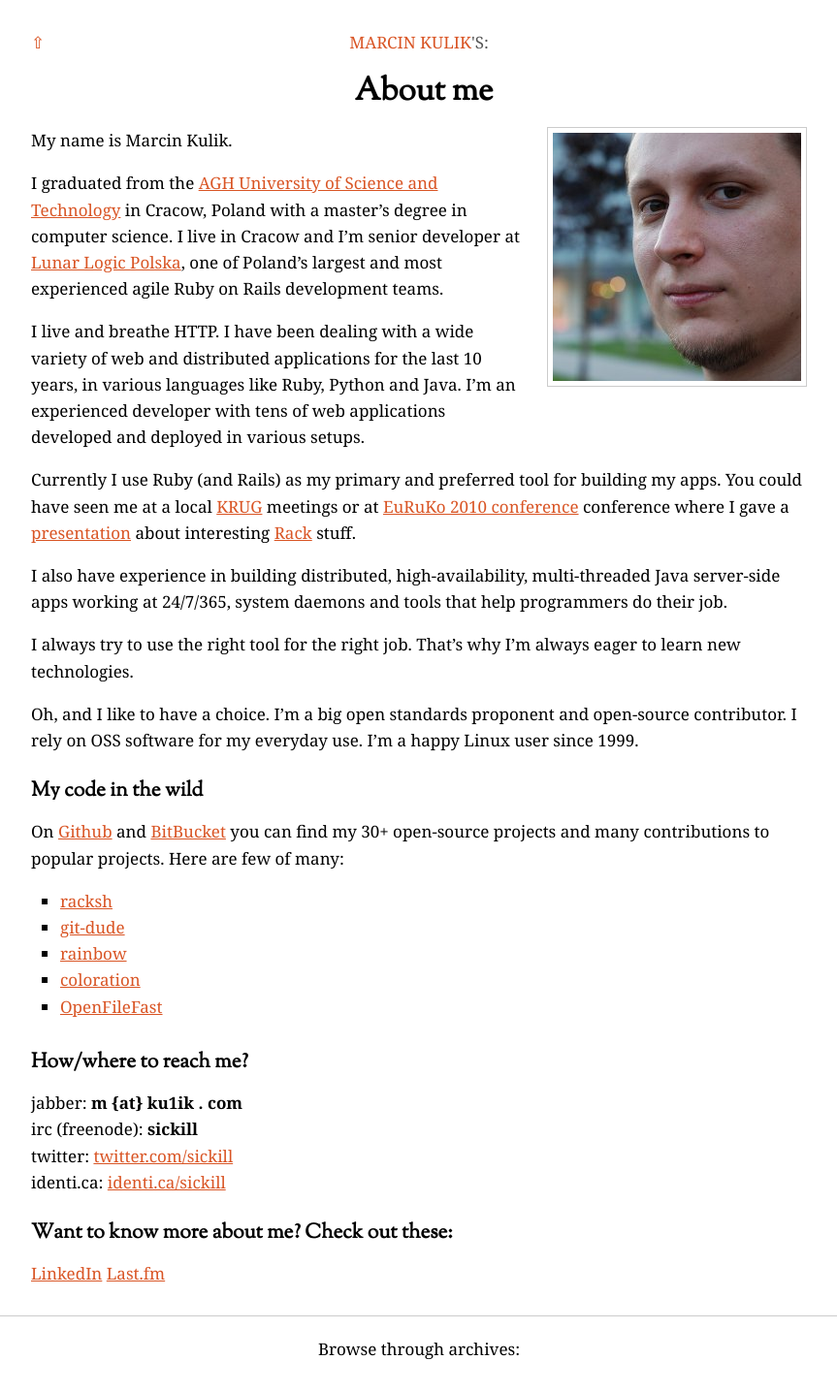
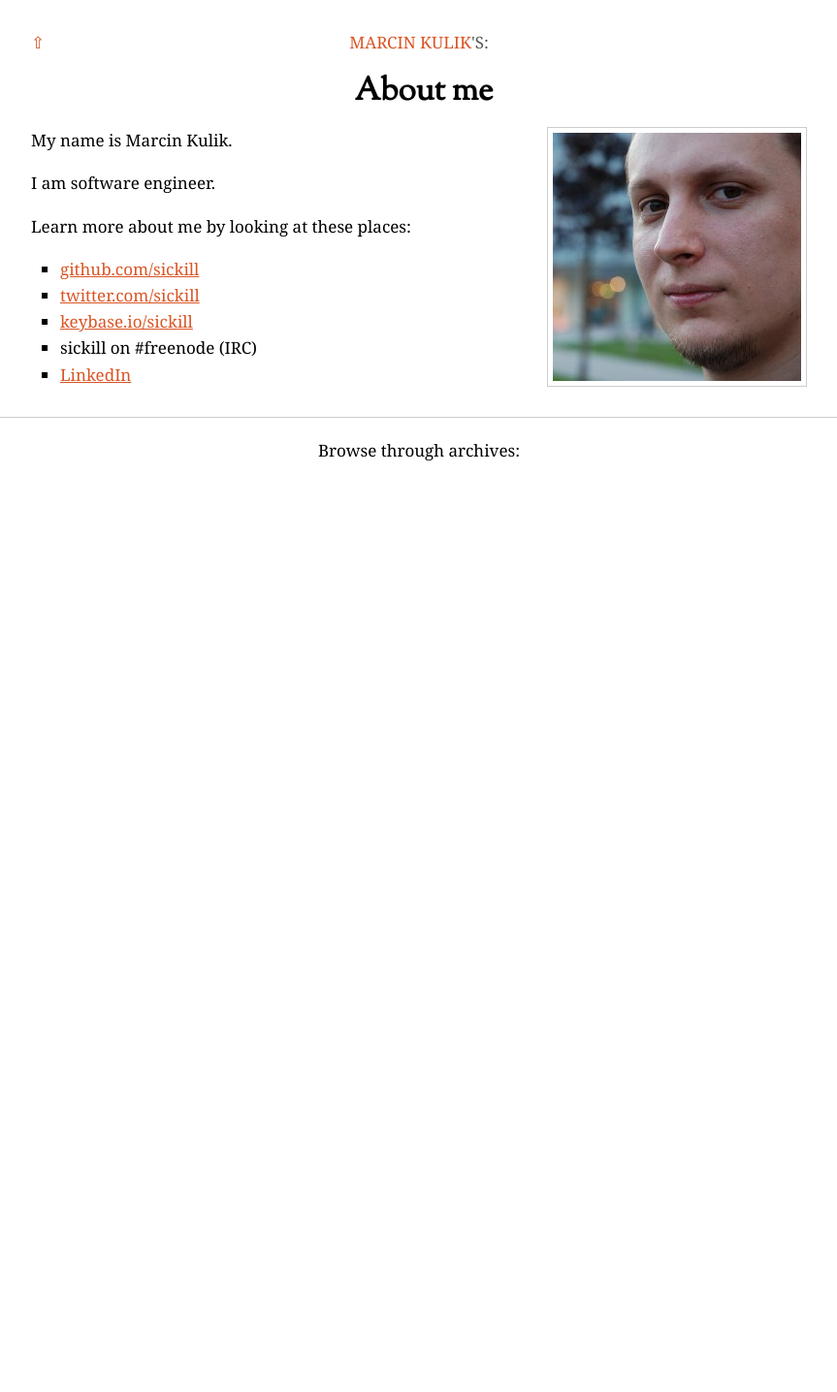
Before and after one commit to ku1ik/homepage, a Jekyll site: the page built from me/index.markdown, in a window 1280 px wide. Shown: the whole page at 97% size, without its empty margins (208-1071 px from the left). Built offline with Jekyll 4.4.1, drawn with Linux system fonts in a browser that asks for light colours; nearby versions of some CDN libraries; Markdown is read by kramdown in place of the engine named in the settings; after the commit the page ends 900 px from its top, so only the background shows below that.

Commit message:
Update about me page

```diff
--- a/me/index.markdown
+++ b/me/index.markdown
@@ -8,54 +8,12 @@ layout: default
 
 My name is Marcin Kulik.
 
-I graduated from the [AGH University of Science and
-Technology](http://agh.edu.pl/en) in Cracow, Poland with a master's degree in
-computer science.  I live in Cracow and I'm senior developer at [Lunar Logic
-Polska](http://lunarlogicpolska.com), one of Poland's largest and most
-experienced agile Ruby on Rails development teams.
+I am software engineer.
 
-I live and breathe HTTP. I have been dealing with a wide variety of web and
-distributed applications for the last 10 years, in various languages like Ruby,
-Python and Java. I'm an experienced developer with tens of web applications
-developed and deployed in various setups.
+Learn more about me by looking at these places:
 
-Currently I use Ruby (and Rails) as my primary and preferred tool for building
-my apps. You could have seen me at a local [KRUG](http://ruby.org.pl/) meetings
-or at [EuRuKo 2010 conference](http://euruko2010.org/) conference where I gave a
-[presentation](http://vimeo.com/12665769) about interesting
-[Rack](http://rack.rubyforge.org/) stuff.
-
-I also have experience in building distributed, high-availability,
-multi-threaded Java server-side apps working at 24/7/365, system daemons and
-tools that help programmers do their job.
-
-I always try to use the right tool for the right job. That's why I'm always
-eager to learn new technologies.
-
-Oh, and I like to have a choice. I'm a big open standards proponent and
-open-source contributor. I rely on OSS software for my everyday use. I'm a
-happy Linux user since 1999.
-
-## My code in the wild
-
-On [Github](http://github.com/sickill) and
-[BitBucket](http://bitbucket.org/sickill) you can find my 30+ open-source
-projects and many contributions to popular projects. Here are few of many:
-
-* [racksh](https://github.com/sickill/racksh)
-* [git-dude](https://github.com/sickill/git-dude)
-* [rainbow](https://github.com/sickill/rainbow)
-* [coloration](https://github.com/sickill/coloration)
-* [OpenFileFast](https://github.com/sickill/off-plugin)
-
-## How/where to reach me?
-
-jabber: **m {at} ku1ik . com**<br>
-irc (freenode): **sickill**<br>
-twitter: [twitter.com/sickill](http://www.twitter.com/sickill)<br>
-identi.ca: [identi.ca/sickill](http://identi.ca/sickill)
-
-## Want to know more about me? Check out these:
-
-[LinkedIn](http://www.linkedin.com/in/marcinkulik)
-[Last.fm](http://www.last.fm/user/sikkill)
+* [github.com/sickill](https://github.com/sickill)
+* [twitter.com/sickill](https://twitter.com/sickill)
+* [keybase.io/sickill](https://keybase.io/sickill)
+* sickill on #freenode (IRC)
+* [LinkedIn](https://www.linkedin.com/in/marcinkulik)
```
